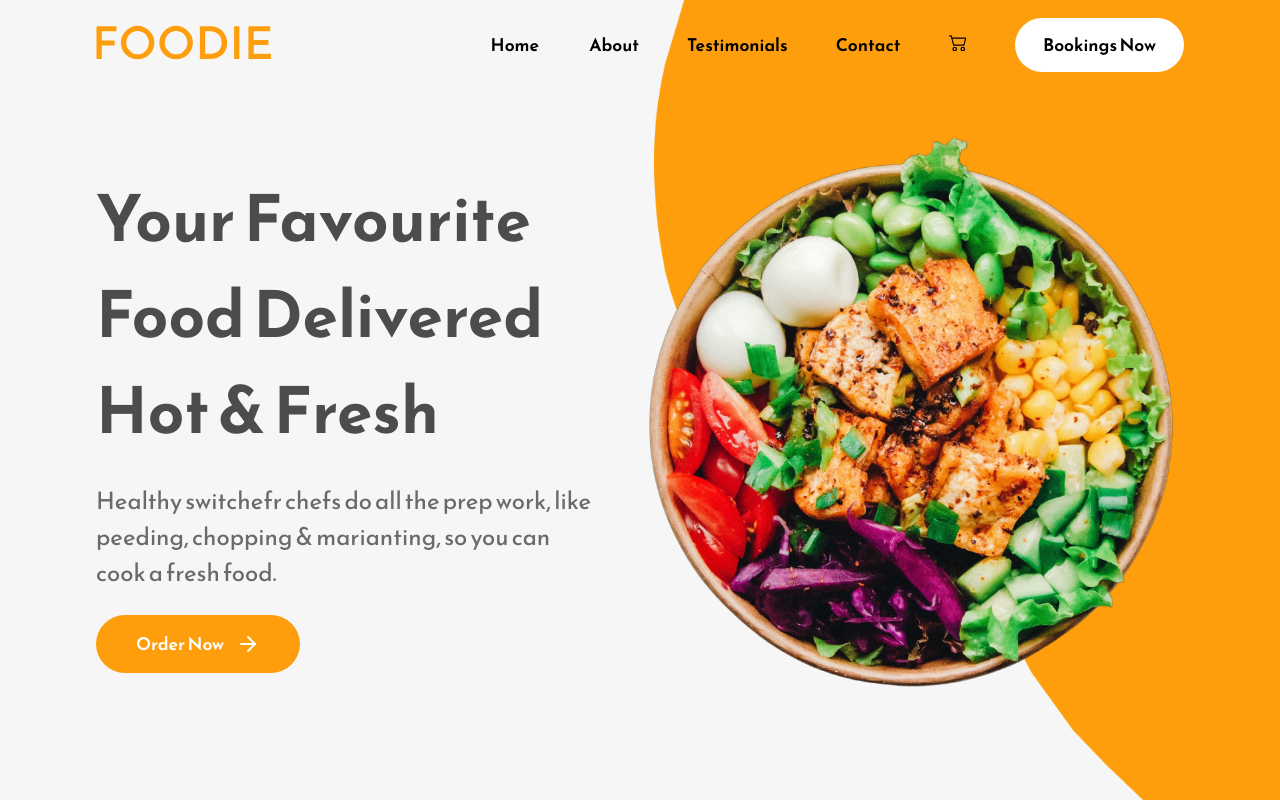
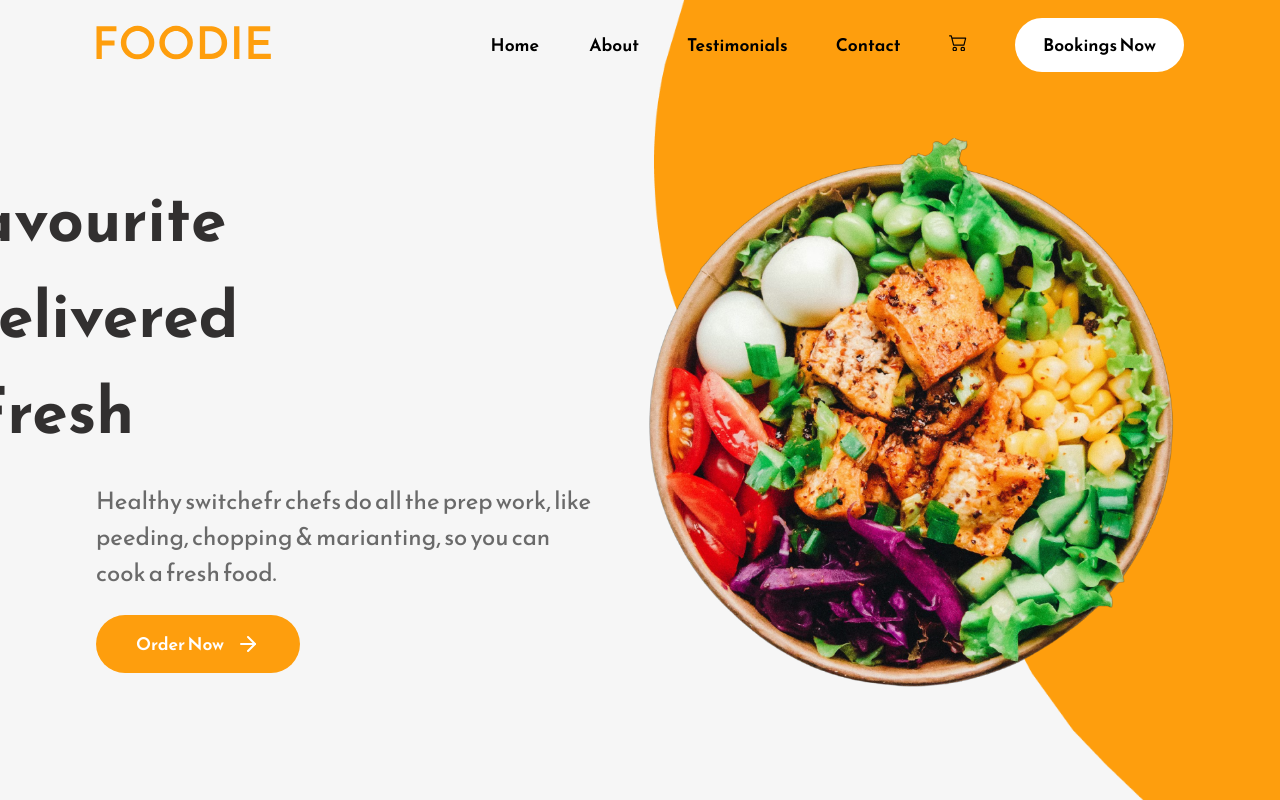
Before and after one commit to Ukashashere/Proper-Foodie-Food-App-Landing-Page, a React (Create React App) app: page / in a window 1280 px wide. Shown: the top 800 px of the page. Built offline with nearby package versions, Linux system fonts and the light colour scheme.

Commit message:
Animation

```diff
--- a/src/App.css
+++ b/src/App.css
@@ -85,10 +85,25 @@ nav {
 }
 .primary-heading {
   font-size: clamp(2rem, 5vw, 4rem);
-  color: #4c4c4c;
+  color: #323030;
   /* line-height: 5rem; */
   max-width: 600px;
+
+  position: relative;                                /*Animation*/
+  animation: move-words 2s linear infinite;
+  margin: 0;
 }
+
+
+@keyframes move-words {
+  0% {
+      right: 100%;
+  }
+  100% {
+      right: -100%;
+  }
+}
+
 .primary-text {
   font-size: clamp(1rem, 3vw, 1.5rem);
   max-width: 500px;
```
